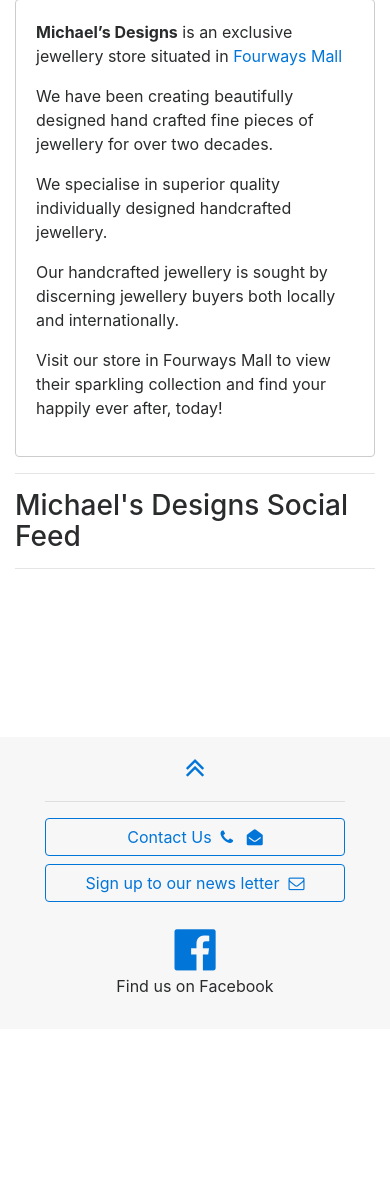
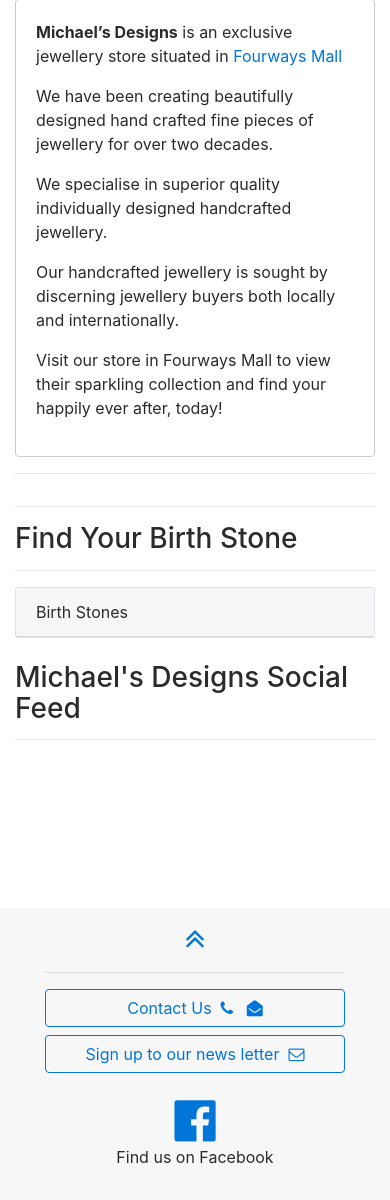
Before and after one commit to Justin859/MichaelsDesigns, a Django app: template designs/templates/index.html in a window 390 px wide. Shown: the part 609-1809 px from the top of the page. Before the commit the page ends 1602 px from the top, so only its background shows below. Run offline with Django 3.2, Linux system fonts and the light colour scheme; the template is opened without the code that fills it, so the values that code supplies are empty; some libraries are stand-ins or nearby versions.

Commit message:
Fixed layout for social feed on mobile, added new arrivals model and added birthstones to mobile

```diff
--- a/designs/admin.py
+++ b/designs/admin.py
@@ -1,7 +1,8 @@
 from django.contrib import admin
-from designs.models import Birth_Stones, Premier_Brands, ClientQuery
+from designs.models import Birth_Stones, Premier_Brands, ClientQuery, NewArrivals
 # Register your models here.
 
 admin.site.register(Birth_Stones)
 admin.site.register(Premier_Brands)
 admin.site.register(ClientQuery)
+admin.site.register(NewArrivals)
--- a/designs/context_processors.py
+++ b/designs/context_processors.py
@@ -1,11 +1,13 @@
+import os
 import requests
 import json
 
 from .models import *
 
 # Facebook Feed from Graphs API
+
 access_token = json.loads(requests.get(
-    "https://graph.facebook.com/oauth/access_token?client_id=893940824090857&client_secret=08f0ca27a2a4a5ee11e9a3552ad431e7&grant_type=client_credentials").content)['access_token']
+    "https://graph.facebook.com/oauth/access_token?client_id=" + os.environ.get('CLIENT_ID') + "&client_secret=08f0ca27a2a4a5ee11e9a3552ad431e7&grant_type=client_credentials").content)['access_token']
 
 results = json.loads(requests.get(
     "https://graph.facebook.com/1476124115964835/feed?fields=permalink_url&limit=4&access_token=" + access_token).content)['data']
@@ -18,9 +20,11 @@
 def add_variable_to_context(request):
     birthstones = Birth_Stones.objects.order_by('stone_month')
     premier_brands = Premier_Brands.objects.order_by('brand_name')
+    new_arrivals = NewArrivals.objects.order_by('created_at')
 
     return {
         'birthstones': birthstones,
         'premier_brands': premier_brands,
+        'new_arrivals': new_arrivals,
         'facebook_feed': facebook_feed,
     }
--- a/designs/templates/500.html
+++ b/designs/templates/500.html
@@ -7,6 +7,9 @@
 <div class="row">
     <div class="col">
         <h3>Sorry, something went wrong</h3>
+        <hr>
+        <h5 class="text-muted">Error code: 500</h5>
+        <br>
         <h5>Please contact <a href="mailto:info@michaelsdesigns.co.za">info@michaelsdesigns.co.za</a> If the problem persists</h5>
     </div>
 </div>
--- a/designs/templates/base.html
+++ b/designs/templates/base.html
@@ -141,7 +141,7 @@
               {% endif %}
               <div class="collapse" id="collapsePremierBrands">
                 <div class="card">
-                  <ul class="list-group list-group-flush">
+                  <ul class="list-group">
                     {% for brand in premier_brands %}
                     <li class="list-group-item"><a href="/premier-brand/{{brand.brand_name}}/">{{brand.brand_name}}</a></li>
                     {% endfor %}
@@ -155,7 +155,7 @@
               {% endif %}
               <div class="collapse" id="collapseProduct">
                 <div class="card">
-                  <ul class="list-group list-group-flush">
+                  <ul class="list-group">
                     <li class="list-group-item"><a href="/product/#design">Design</a></li>
                     <li class="list-group-item"><a href="/product/#metals">Metals</a></li>
                     <li class="list-group-item"><a href="/product/#stones">Stones</a></li>
@@ -169,7 +169,7 @@
               {% endif %}
               <div class="collapse" id="collapseRepairs">
                 <div class="card">
-                  <ul class="list-group list-group-flush">
+                  <ul class="list-group">
                     <li class="list-group-item"><a href="/services/#watch-repair">Watches</a></li>
                     <li class="list-group-item"><a href="/services/#jewellery-repair">Jewellery</a></li>
                   </ul>
@@ -182,7 +182,7 @@
               {% endif %}
               <div class="collapse" id="collapseAnniversary">
                 <div class="card">
-                  <ul class="list-group list-group-flush">
+                  <ul class="list-group">
                     <li class="list-group-item"><a href="/anniversary-gift-list/#traditional">Traditional</a></li>
                     <li class="list-group-item"><a href="/anniversary-gift-list/#jewellery">Jewellery</a></li>
                   </ul>
@@ -191,7 +191,7 @@
               <a class="nav-link" href="#collapseBirthStones" data-toggle="collapse" aria-expanded="false">Birth Stones&nbsp;&nbsp;<span class="fa fa-angle-down"></span></a>
               <div class="collapse" id="collapseBirthStones">
                 <div class="card">
-                  <ul class="list-group list-group-flush">
+                  <ul class="list-group">
                     {% for stone in birthstones %}
                     <li class="list-group-item"><a href="#" data-toggle="modal" data-target={{stone.stone_name|add_id}}>{{stone.stone_month|month_finder}} - {{stone.stone_name}}</a></li>
                     <!-- Modal -->
@@ -273,8 +273,6 @@
   </div>
 </div>
 
-    <!-- Facebook JS SDK  -->
-
     <div id="fb-root"></div>
     <script>
       (function(d, s, id) {
--- a/designs/templates/index.html
+++ b/designs/templates/index.html
@@ -73,8 +73,82 @@
     </div>
 </div>
 
+{% if new_arrivals %}
 <div class="row">
     <div class="col-12">
+        <h3>New Arrivals</h3>
+    <hr>
+    <br>
+    </div>
+</div>
+
+
+<div class="row">
+
+{% for arrival in new_arrivals %}
+    <div class="col-12 col-md-6">
+        <div class="card" style="margin: 0.5rem">
+        <img class="card-img-top img-fluid" src="{% static 'designs' %}/{{arrival.new_arrival_photo|img_src}}" alt="Card image cap">
+        <div class="card-block">
+            <h4 class="card-title">{{arrival.new_arrival_name}}</h4>
+            <p class="card-text">{{arrival.new_arrival_description|markdown_to_html}}</p>
+        </div>
+        </div>
+    </div>
+
+{% endfor %}
+</div>
+{% endif %}
+
+<div class="row hidden-md-up">
+    <div class="col-12">
+        <hr>
+        <h3>Find Your Birth Stone</h3>
+        <hr>
+        <div class="card">
+            <div class="card-header">
+                Birth Stones
+            </div>
+            <ul class="list-group">
+                {% for stone in birthstones %}
+                <li class="list-group-item"><a href="#" data-toggle="modal" data-target={{stone.stone_month|add_id}}>{{stone.stone_month|month_finder}} - {{stone.stone_name}}</a></li>
+                    <!-- Modal -->
+                    <div class="modal fade" id={{stone.stone_month}} tabindex="-1" role="dialog" aria-labelledby="exampleModalLabel" aria-hidden="true">
+                      <div class="modal-dialog" role="document">
+                        <div class="modal-content">
+                          <div class="modal-header">
+                            <h5 class="modal-title" id={{stone.stone_name}}>{{stone.stone_name}} &middot; Month &minus; {{stone.stone_month|month_finder}}</h5>
+                            <button type="button" class="close" data-dismiss="modal" aria-label="Close">
+                              <span aria-hidden="true">&times;</span>
+                            </button>
+                          </div>
+                          <div class="modal-body">
+                            <div class="row">
+                              <div class="col-md-4"></div>
+                              <div class="col"><img src="{% static 'designs' %}/{{stone.stone_photo|img_src}}" class="img-fluid"></div>
+                            </div>
+                            <div class="row">
+                              <div class="col">{{stone.description|markdown_to_html}}</div>
+                            </div>
+                            <div class="row">
+                              <div class="col">{{stone.cleaning_tips|markdown_to_html}}</div>
+                            </div>
+                          </div>
+                          <div class="modal-footer">
+                            <button type="button" class="btn btn-secondary" data-dismiss="modal">Close</button>
+                          </div>
+                        </div>
+                      </div>
+                    </div>
+                {% endfor %}
+            </ul>
+        </div>
+    </div>
+</div>
+
+<div class="row">
+    <div class="col-12">
+        <br>
         <h3>Michael's Designs Social Feed</h3>
     <hr>
     <br>
@@ -85,7 +159,7 @@
     <div class="col-12 col-lg-6" style="margin-bottom: 25px;">
         <div id="post">
             <div
-                style="overflow-x: auto; max-width: 100%;";
+                style="overflow-x: auto; overflow-y: hidden; max-width: 100%;";
                 class="fb-post"
                 data-width="auto"
                 data-href="{{facebook_feed.0}}">
@@ -96,7 +170,7 @@
     <div class="col-12 col-lg-6" style="margin-bottom: 25px;">
         <div id="post">
             <div
-                style="overflow-x: auto; max-width: 100%;";
+                style="overflow-x: auto; overflow-y: hidden; max-width: 100%;";
                 class="fb-post"
                 data-width="auto"
                 data-href="{{facebook_feed.1}}">
@@ -107,7 +181,7 @@
     <div class="col-12 col-lg-6" style="margin-bottom: 25px;">
         <div id="post">
             <div
-                style="overflow-x: auto; max-width: 100%;";
+                style="overflow-x: auto; overflow-y: hidden; max-width: 100%;";
                 class="fb-post"
                 data-width="auto"
                 data-href="{{facebook_feed.2}}">
@@ -118,7 +192,7 @@
     <div class="col-12 col-lg-6" style="margin-bottom: 25px;">
         <div id="post">
             <div
-                style="overflow-x: auto; max-width: 100%;";
+                style="overflow-x: auto; overflow-y: hidden; max-width: 100%;";
                 class="fb-post"
                 data-width="auto"
                 data-href="{{facebook_feed.3}}">
@@ -128,7 +202,4 @@
 
 </div>
 
-
-
-
 {% endblock %}
--- a/designs/templates/newsletter_signup.html
+++ b/designs/templates/newsletter_signup.html
@@ -35,7 +35,7 @@
     </div>
 </div>
 
-<div id="overlay" onclick="off()">
+<div id="overlay">
   <div id="text"><div class="loader"></div></div>
 </div>
 
--- a/designs/views.py
+++ b/designs/views.py
@@ -44,7 +44,7 @@
             email_address = form.cleaned_data['email_address']
             client_query = form.cleaned_data['client_query']
             try:
-                send_mail('Online Query', 'email: ' + email_address + '\n\nclient name: ' + full_name + '\n\nclient query: \n\n' + client_query, 'queries@michaelsdesigns.co.za', ['justin@yourdev.co.za', 'matthew@michaelsdesigns.co.za'])
+                send_mail('Online Query', 'email: ' + email_address + '\n\nclient name: ' + full_name + '\n\nclient query: \n\n' + client_query, 'queries@michaelsdesigns.co.za', ['matthew@michaelsdesigns.co.za'])
             except BadHeaderError:
                 return HttpResponse('Invalid Header found.')
 
```
Also changed, not shown: designs/models.py (+13 -1 lines), designs/migrations/0009_auto_20170808_1304.py (added), designs/migrations/0010_auto_20170809_1213.py (added), designs/static/images/new_arrivals/tissot.jpg (added).
